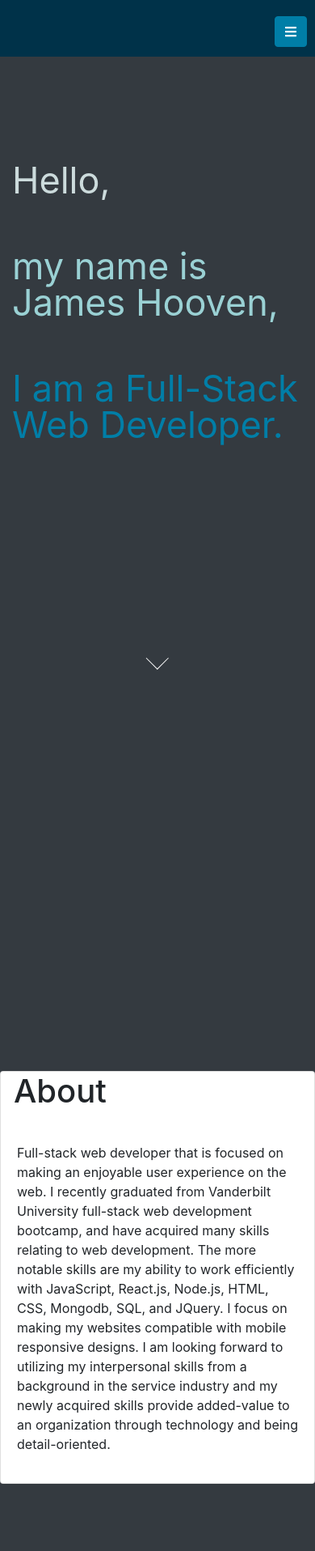
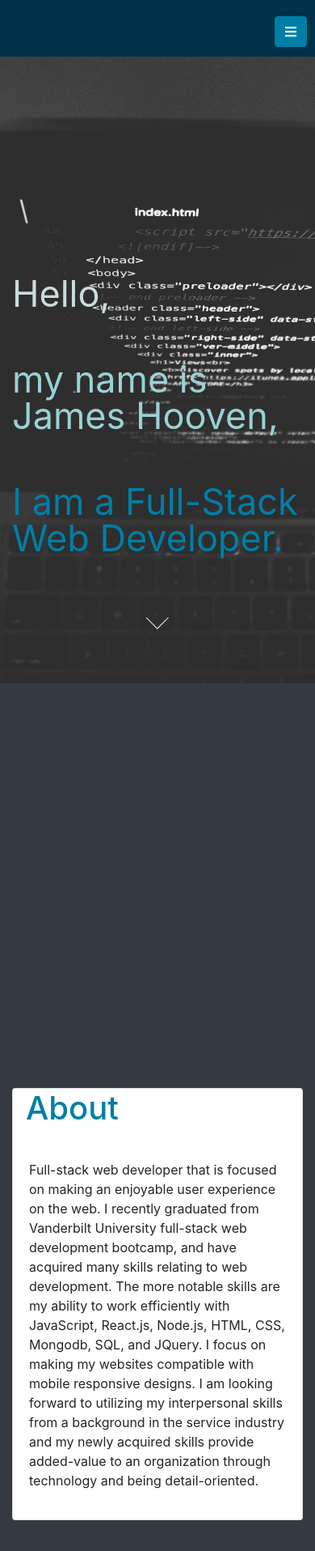
Before and after one commit to 8connor/jamesHoovenPortfolio, a Next.js app: page / in a window 390 px wide. Shown: the top 1916 px of the page at 81% size. Built offline with nearby package versions, Linux system fonts and the light colour scheme.

Commit message:
Working a ton on mobile compatibility.

```diff
--- a/pages/Components/InfoSection/InfoSection.module.css
+++ b/pages/Components/InfoSection/InfoSection.module.css
@@ -7,7 +7,6 @@
 }
 
 .infoCon {
-  margin-top: 200px;
   font-size: 45px;
   line-height: 1;
 }
@@ -34,12 +33,12 @@
   border-right-width: 4px;
 }
 
+@media only screen and (max-width: 600px) {
+  .arrow {
+    margin-top: 50px
+  }
 
-@keyframes rotate {
-  from {
-    transform: rotate(0deg);
-  }
-  to {
-    transform: rotate(360deg);
+  .infoCon {
+    overflow-x: hidden;
   }
 }
--- a/pages/Components/InfoSection/index.js
+++ b/pages/Components/InfoSection/index.js
@@ -4,7 +4,8 @@ import Row from "react-bootstrap/Row";
 import Col from "react-bootstrap/Col";
 import Styles from "./InfoSection.module.css";
 import Card from "react-bootstrap/Card";
-import anime from "animejs/lib/anime"
+import anime from "animejs/lib/anime";
+import Parallax from "../Parallax";
 
 
 function InfoCon() {
@@ -21,6 +22,7 @@ function InfoCon() {
 
     return (
         <>
+            <Parallax>
                 <Container>
                     <Row className={Styles.infoCon}>
                         <Col
@@ -30,7 +32,8 @@ function InfoCon() {
 
                             style={
                                 {
-                                marginLeft: "-1900px"
+                                    marginLeft: "-1900px",
+                                    marginTop: "340px"
                                 }
                             }
                         >
@@ -44,20 +47,24 @@ function InfoCon() {
                                 I am a Full-Stack Web Developer.
                         </p>
                         </Col>
-
-
                     </Row>
                     <Row className="justify-content-center">
                         <a href="#aboutCon">
-                        <div className={`${Styles.arrow}`}></div>
+                            <div className={`${Styles.arrow} arrow`}></div>
                         </a>
                     </Row>
                 </Container>
+            </Parallax>
 
             <Container className={Styles.aboutCon} id="aboutCon">
                 <Row>
+                    <Col
+                        sm={{ span: 12, offset: 0 }}
+                        md={{ span: 12, offset: 0 }}
+                        lg={{ span: 12, offset: 0 }}
+                    >
                         <Card>
-                        <Card.Title className="ml-3 h1">
+                            <Card.Title className="ml-3 h1 text-primary">
                                 <h1>About</h1>
                             </Card.Title>
                             <Card.Body>
@@ -72,6 +79,8 @@ function InfoCon() {
                             </p>
                             </Card.Body>
                         </Card>
+                    </Col>
+
                 </Row>
             </Container>
         </>
--- a/pages/Components/MobileNav/MobileNav.module.css
+++ b/pages/Components/MobileNav/MobileNav.module.css
@@ -1,5 +1,6 @@
 .mobileNav {
   visibility: hidden;
+  height: 0px;
 }
 
 @media only screen and (max-width: 600px) {
--- /dev/null
+++ b/pages/Components/Parallax/Parallax.module.css
@@ -0,0 +1,14 @@
+.parallax {
+  /* The image used */
+  /* The image used */
+  background-image: url("parallax.jpg");
+
+  /* Full height */
+  height: 100vh;
+
+  /* Create the parallax scrolling effect */
+  background-attachment: fixed;
+  background-position: center;
+  background-repeat: no-repeat;
+  background-size: cover;
+}
--- /dev/null
+++ b/pages/Components/Parallax/index.js
@@ -0,0 +1,12 @@
+import React from "react";
+import Styles from "./Parallax.module.css"
+
+function Parallax (props){
+    return (
+        <div className={Styles.parallax}>
+            {props.children}
+        </div>
+    )
+}
+
+export default Parallax;
--- a/pages/Components/Resume/Resume.module.css
+++ b/pages/Components/Resume/Resume.module.css
@@ -17,5 +17,6 @@
 
     .mobileCompatible{
         visibility: visible;
+        margin-top: 50px
     }
 }
--- a/styles/global.scss
+++ b/styles/global.scss
@@ -11,7 +11,6 @@ $theme-colors: (
 @import "../node_modules/bootstrap/scss/bootstrap";
 
 body {
-  margin-top: 100px;
   background-color: $dark;
 }
 
```
Also changed, not shown: pages/Components/Projects/index.js (+12 -8 lines), pages/Components/Parallax/parallax.jpg (added). Lines whose indentation alone changed are shown as unchanged.
